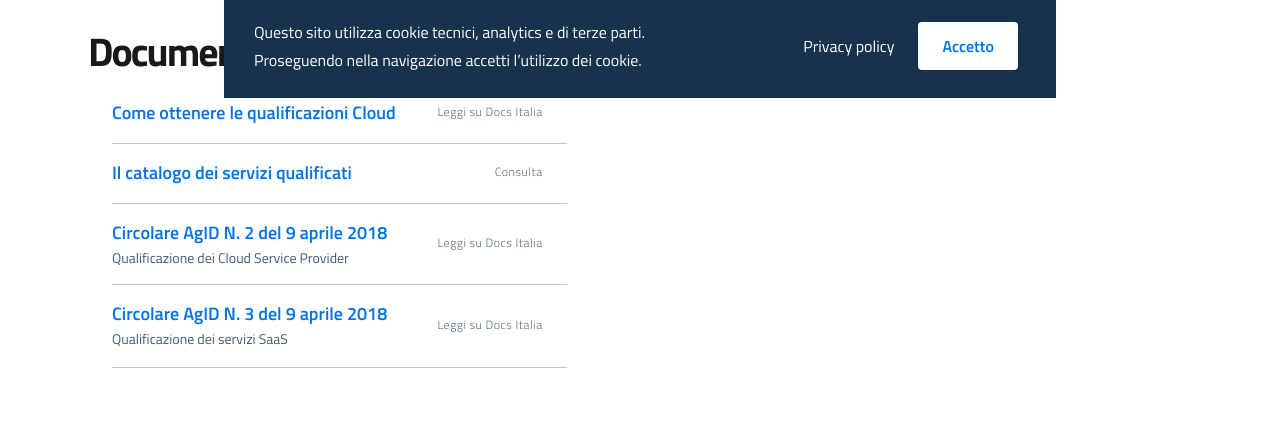
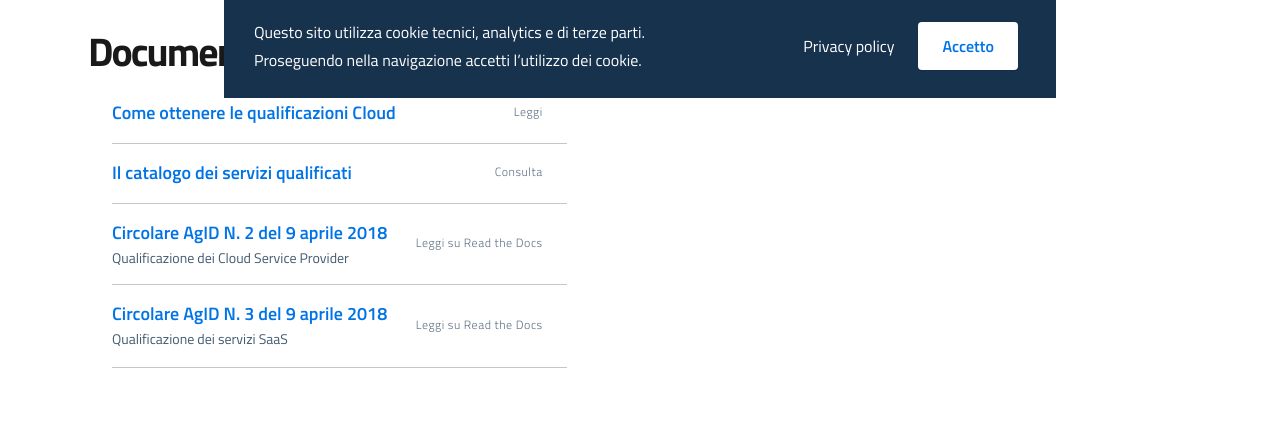
Before and after one commit to italia/cloud.italia.it, a Jekyll site: the page built from it/qualificazioni.md, in a window 1280 px wide. Shown: the part 802-1223 px from the top of the page. Built offline with Jekyll 4.4.1, drawn with Linux system fonts in a browser that asks for light colours.

Commit message:
Fixed: link description

```diff
--- a/_includes/home/home-sections.html
+++ b/_includes/home/home-sections.html
@@ -171,7 +171,7 @@ ed è stata elaborata la prima versione del Cloud Enablement Kit, una raccolta d
                                                 <div class="it-right-zone">
                                                     <span class="text">Servizi cloud SaaS<em>Circolare per la qualificazione dei Servizi cloud SaaS.</em></span>
                                                     <span class="it-multiple">
-                                                        <span class="metadata">Leggi su Docs Italia</span>
+                                                        <span class="metadata">Leggi su Read the Docs</span>
                                                     </span>
                                                 </div>
                                             </a>
@@ -181,7 +181,7 @@ ed è stata elaborata la prima versione del Cloud Enablement Kit, una raccolta d
                                                 <div class="it-right-zone">
                                                     <span class="text">Cloud Service Provider<em>Circolare per la qualificazione dei Cloud Service Provider.</em></span>
                                                     <span class="it-multiple">
-                                                        <span class="metadata">Leggi su Docs Italia</span>
+                                                        <span class="metadata">Leggi su Read the Docs</span>
                                                     </span>
                                                 </div>
                                             </a>
--- a/_includes/qualificazioni/qualificazioni-sections.html
+++ b/_includes/qualificazioni/qualificazioni-sections.html
@@ -14,7 +14,7 @@
                                                 <div class="it-right-zone">
                                                     <span class="text">Come ottenere le qualificazioni Cloud<em></em></span>
                                                     <span class="it-multiple">
-                                                        <span class="metadata">Leggi su Docs Italia</span>
+                                                        <span class="metadata">Leggi</span>
                                                     </span>
                                                 </div>
                                             </a>
@@ -34,7 +34,7 @@
                                                 <div class="it-right-zone">
                                                     <span class="text"> Circolare AgID N. 2 del 9 aprile 2018 <em> Qualificazione dei Cloud Service Provider</em></span>
                                                     <span class="it-multiple">
-                                                        <span class="metadata">Leggi su Docs Italia</span>
+                                                        <span class="metadata">Leggi su Read the Docs</span>
                                                     </span>
                                                 </div>
                                             </a>
@@ -44,7 +44,7 @@
                                                 <div class="it-right-zone">
                                                     <span class="text"> Circolare AgID N. 3 del 9 aprile 2018 <em> Qualificazione dei servizi SaaS</em></span>
                                                     <span class="it-multiple">
-                                                        <span class="metadata">Leggi su Docs Italia</span>
+                                                        <span class="metadata">Leggi su Read the Docs</span>
                                                     </span>
                                                 </div>
                                             </a>
```
